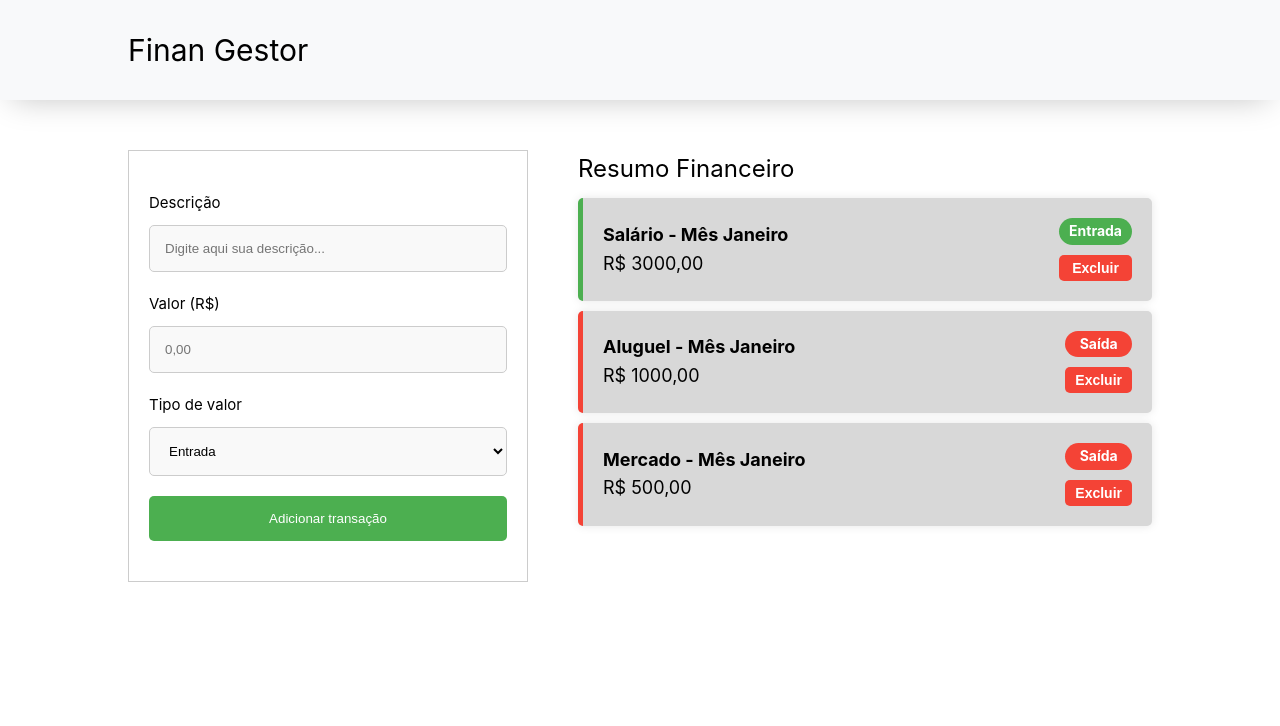
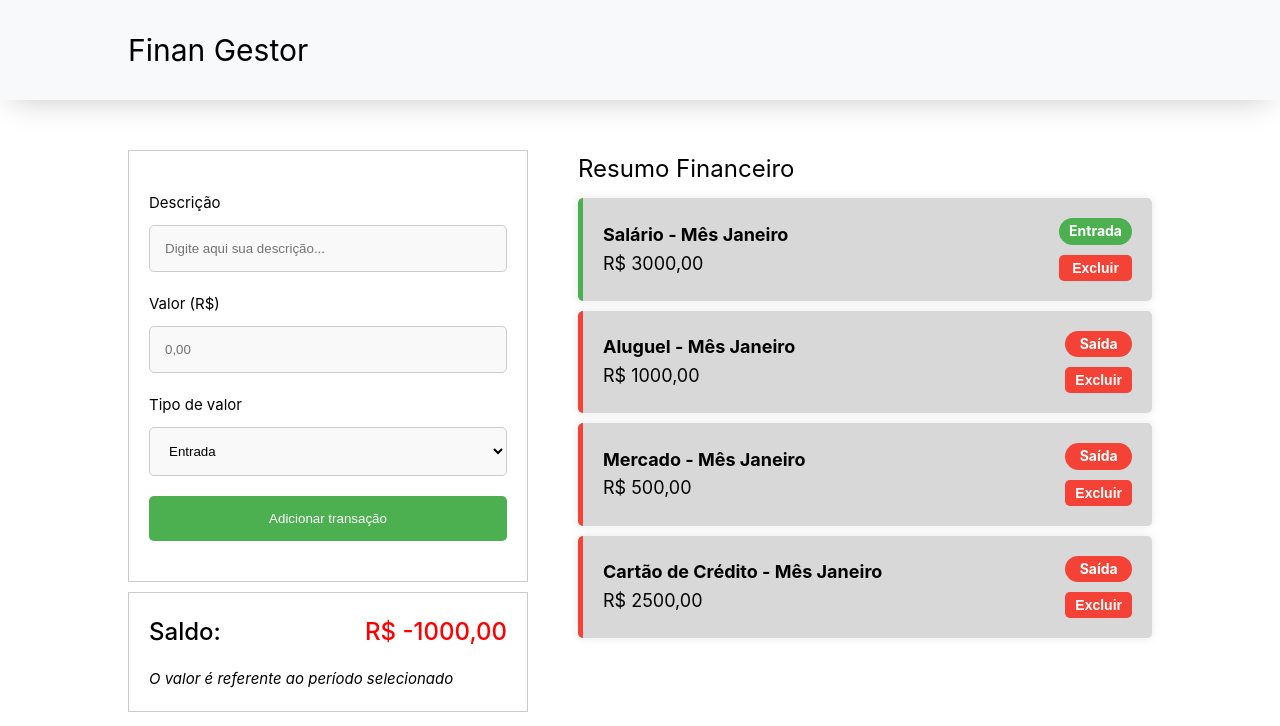
Before and after one commit to patrickcordeiro/finan-gestor, a Vue app: page / in a window 1280 px wide. Shown: the top 726 px of the page. Built offline with nearby package versions, Linux system fonts and the light colour scheme.

Commit message:
feat: Creating component Total Balance

```diff
--- a/src/App.vue
+++ b/src/App.vue
@@ -2,8 +2,11 @@
   <HeaderComponent />
   <main>
     <div class="container-main">
-      <AddTransactionForm />
-      <TransactionsList />
+      <div class="container-aside">
+        <AddTransactionForm />
+        <TotalBalanceComponent :total-balance="totalBalance" />
+      </div>
+      <TransactionsList :transaction-list="transactionList" />
     </div>
   </main>
 </template>
@@ -12,6 +15,66 @@
 import HeaderComponent from './components/HeaderComponent.vue'
 import AddTransactionForm from './components/AddTransactionForm.vue'
 import TransactionsList from './components/TransactionsList.vue'
+import TotalBalanceComponent from './components/TotalBalanceComponent.vue'
+import { computed, ref } from 'vue'
+
+const transactionList = ref([
+  {
+    id: 1,
+    description: 'Salário',
+    value: 3000,
+    date: '2022-01-01',
+    month: 'Janeiro',
+    type: 'Entrada',
+  },
+  {
+    id: 2,
+    description: 'Aluguel',
+    value: 1000,
+    date: '2022-01-15',
+    month: 'Janeiro',
+    type: 'Saída',
+  },
+  {
+    id: 3,
+    description: 'Mercado',
+    value: 500,
+    date: '2022-01-20',
+    month: 'Janeiro',
+    type: 'Saída',
+  },
+  {
+    id: 4,
+    description: 'Cartão de Crédito',
+    value: 2500,
+    date: '2022-01-30',
+    month: 'Janeiro',
+    type: 'Saída',
+  },
+])
+
+const totalBalance = computed(() => {
+  return transactionList.value.reduce(
+    (
+      acc: number,
+      transaction: {
+        id: number
+        description: string
+        value: number
+        date: string
+        month: string
+        type: string
+      },
+    ) => {
+      if (transaction.type === 'Entrada') {
+        return acc + transaction.value
+      } else {
+        return acc - transaction.value
+      }
+    },
+    0,
+  )
+})
 </script>
 
 <style scoped>
@@ -26,6 +89,12 @@ main {
     justify-content: space-between;
     width: 80%;
     gap: 50px;
+
+    .container-aside {
+      display: flex;
+      flex-direction: column;
+      gap: 10px;
+    }
   }
 }
 </style>
--- /dev/null
+++ b/src/components/TotalBalanceComponent.vue
@@ -0,0 +1,52 @@
+<template>
+  <div class="total-balance">
+    <div class="balance">
+      <h3>Saldo:</h3>
+      <span :style="{ color: balanceColor }">R$ {{ props.totalBalance }},00</span>
+    </div>
+
+    <p>O valor é referente ao período selecionado</p>
+  </div>
+</template>
+
+<script setup lang="ts">
+import { computed } from 'vue'
+
+const props = defineProps<{
+  totalBalance: number
+}>()
+
+const balanceColor = computed(() => {
+  return props.totalBalance >= 0 ? 'green' : 'red'
+})
+</script>
+
+<style scoped>
+.total-balance {
+  display: flex;
+  flex-direction: column;
+  padding: 20px;
+  border: 1px solid #ccc;
+
+  .balance {
+    display: flex;
+    justify-content: space-between;
+    align-items: center;
+    margin-bottom: 1rem;
+
+    h3 {
+      font-size: 1.5rem;
+      font-weight: 500;
+    }
+
+    span {
+      font-size: 1.5rem;
+      font-weight: 500;
+    }
+  }
+
+  p {
+    font-style: italic;
+  }
+}
+</style>
--- a/src/components/TransactionsList.vue
+++ b/src/components/TransactionsList.vue
@@ -2,42 +2,29 @@
   <div class="container">
     <h1>Resumo Financeiro</h1>
 
-    <div v-for="transaction in transactionList" :key="transaction.id" class="transactions-list">
+    <div
+      v-for="transaction in props.transactionList"
+      :key="transaction.id"
+      class="transactions-list"
+    >
       <TransactionCard :transaction="transaction" />
     </div>
   </div>
 </template>
 
 <script setup lang="ts">
-import { ref } from 'vue'
 import TransactionCard from './TransactionCard.vue'
 
-const transactionList = ref([
-  {
-    id: 1,
-    description: 'Salário',
-    value: 3000,
-    date: '2022-01-01',
-    month: 'Janeiro',
-    type: 'Entrada',
-  },
-  {
-    id: 2,
-    description: 'Aluguel',
-    value: 1000,
-    date: '2022-01-15',
-    month: 'Janeiro',
-    type: 'Saída',
-  },
-  {
-    id: 3,
-    description: 'Mercado',
-    value: 500,
-    date: '2022-01-20',
-    month: 'Janeiro',
-    type: 'Saída',
-  },
-])
+const props = defineProps<{
+  transactionList: {
+    id: number
+    description: string
+    value: number
+    date: string
+    month: string
+    type: string
+  }[]
+}>()
 </script>
 
 <style>
```
